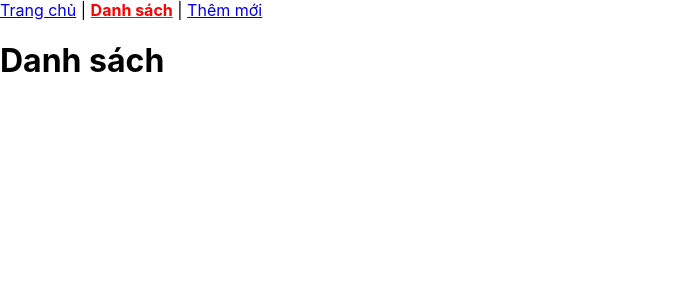
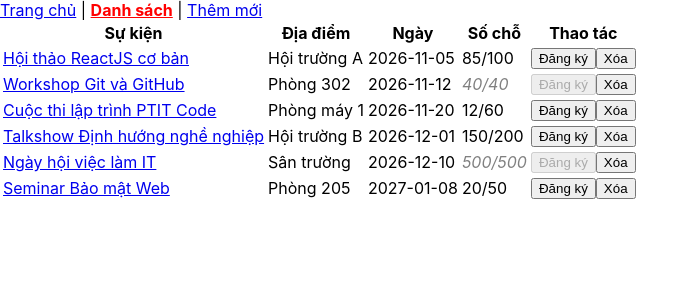
Before and after one commit to TranThiLuong-coder/B25DCCC133_LTW2026_GK, a React (Create React App) app: page /events in a window 1280 px wide. Shown: the top 300 px of the page, without its empty margins (0-697 px from the left). Built offline with nearby package versions, Linux system fonts and the light colour scheme.

Commit message:
Them trang danh sach su kien

```diff
--- a/src/App.css
+++ b/src/App.css
@@ -1 +1,3 @@
 .active { color: red; font-weight: bold; }
+tbody tr:hover { background-color: #e8f0fe; }
+.full { color: gray; font-style: italic; }
--- a/src/App.js
+++ b/src/App.js
@@ -29,11 +29,35 @@ const App = () => {
 
     return () => controller.abort();
   }, []);
-  return (
+
+  const handleRegister = (id) => {
+    setEvents(
+      events.map((e) =>
+        e.id === id && e.registered < e.capacity
+          ? { ...e, registered: e.registered + 1 }
+          : e
+      )
+    );
+  };
+
+  const handleDelete = (id) => {
+    setEvents(events.filter((e) => e.id !== id));
+  };
+
+  return (                                 // return số 2 (giao diện của App)
     <Routes>
       <Route path="/" element={<Layout loading={loading} error={error} />}>
         <Route index element={<Home />} />
-        <Route path="events" element={<EventList />} />
+        <Route
+          path="events"
+          element={
+            <EventList
+              events={events}
+              onRegister={handleRegister}
+              onDelete={handleDelete}
+            />
+          }
+        />
         <Route path="events/new" element={<AddEvent />} />
         <Route path="events/:id" element={<EventDetail />} />
       </Route>
--- /dev/null
+++ b/src/components/EventRow.js
@@ -0,0 +1,27 @@
+import { Link } from "react-router-dom";
+
+const EventRow = ({ event, onRegister, onDelete }) => {
+  const { id, name, location, date, capacity, registered } = event;
+  const isFull = registered === capacity;
+
+  return (
+    <tr>
+      <td>
+        <Link to={`/events/${id}`}>{name}</Link>
+      </td>
+      <td>{location}</td>
+      <td>{date}</td>
+      <td className={isFull ? "full" : ""}>
+        {registered}/{capacity}
+      </td>
+      <td>
+        <button onClick={() => onRegister(id)} disabled={isFull}>
+          Đăng ký
+        </button>
+        <button onClick={() => onDelete(id)}>Xóa</button>
+      </td>
+    </tr>
+  );
+};
+
+export default EventRow;
--- /dev/null
+++ b/src/components/EventTable.js
@@ -0,0 +1,29 @@
+import EventRow from "./EventRow";
+
+const EventTable = ({ events, onRegister, onDelete }) => {
+  return (
+    <table>
+      <thead>
+        <tr>
+          <th>Sự kiện</th>
+          <th>Địa điểm</th>
+          <th>Ngày</th>
+          <th>Số chỗ</th>
+          <th>Thao tác</th>
+        </tr>
+      </thead>
+      <tbody>
+        {events.map((event) => (
+          <EventRow
+            key={event.id}
+            event={event}
+            onRegister={onRegister}
+            onDelete={onDelete}
+          />
+        ))}
+      </tbody>
+    </table>
+  );
+};
+
+export default EventTable;
--- a/src/pages/EventList.js
+++ b/src/pages/EventList.js
@@ -1,5 +1,9 @@
-const EventList = () => {
-  return <h1>Danh sách</h1>;
+import EventTable from "../components/EventTable";
+
+const EventList = ({ events, onRegister, onDelete }) => {
+  return (
+    <EventTable events={events} onRegister={onRegister} onDelete={onDelete} />
+  );
 };
 
 export default EventList;
```
Lines whose indentation alone changed are shown as unchanged.
